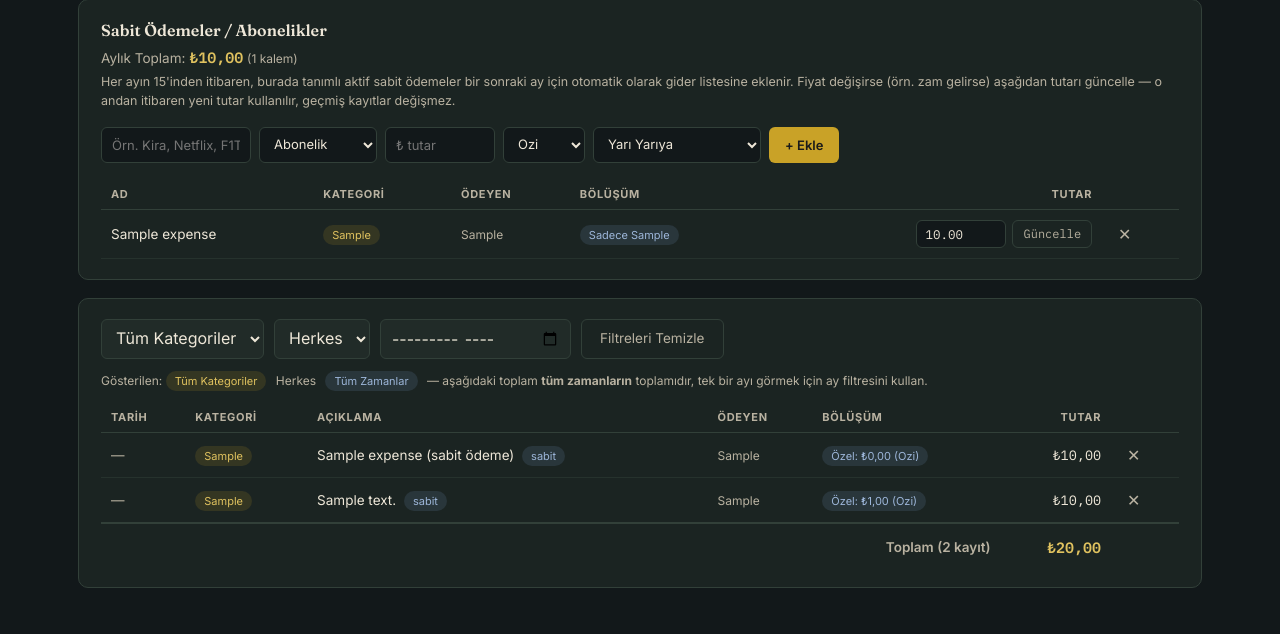
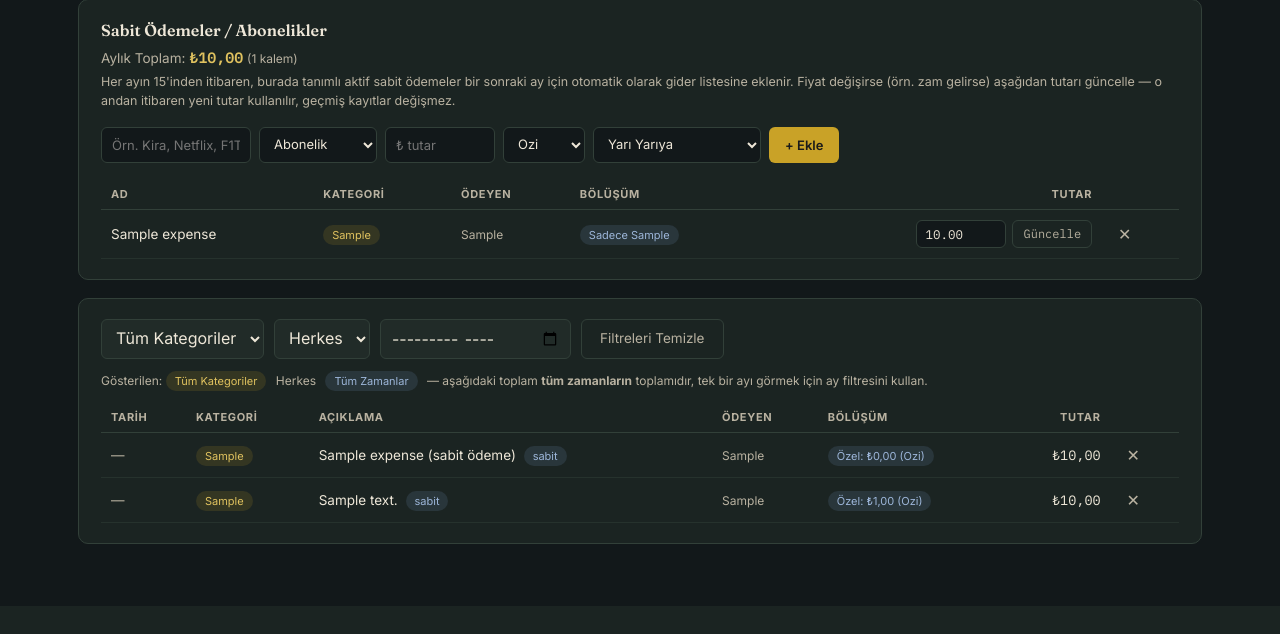
Before and after one commit to oguzhanmertgurkan/hesapdefteri, a PHP site: page /expenses.php in a window 1280 px wide. Shown: the part 194-828 px from the top of the page. After the commit the page ends 738 px from the top, so only its background shows below. Run offline with PHP 8.4, Linux system fonts and the light colour scheme; the visitor is signed in with stand-in values (Sample User, id 1); tables that the repository leaves empty hold one stand-in row (values such as "Sample post"); data that the repository does not hold is empty.

Commit message:
Add files via upload

```diff
--- a/htdocs/expenses.php
+++ b/htdocs/expenses.php
@@ -227,15 +227,6 @@ include __DIR__ . '/header.php';
         </tr>
       <?php endforeach; ?>
       </tbody>
-      <?php if ($rows): ?>
-      <tfoot>
-        <tr>
-          <td colspan="5" style="text-align:right; font-weight:600; color:var(--paper-dim); padding-top:14px;">Toplam (<?= count($rows) ?> kayıt)</td>
-          <td class="amount" style="font-weight:700; font-size:15px; color:var(--gold-soft); padding-top:14px;"><?= fmt($filteredTotal) ?></td>
-          <td></td>
-        </tr>
-      </tfoot>
-      <?php endif; ?>
     </table>
   </div>
   <?php if (!$rows): ?><div class="empty-state">Henüz gider kaydı yok. Yukarıdan ilk kaydı ekle.</div><?php endif; ?>
```
